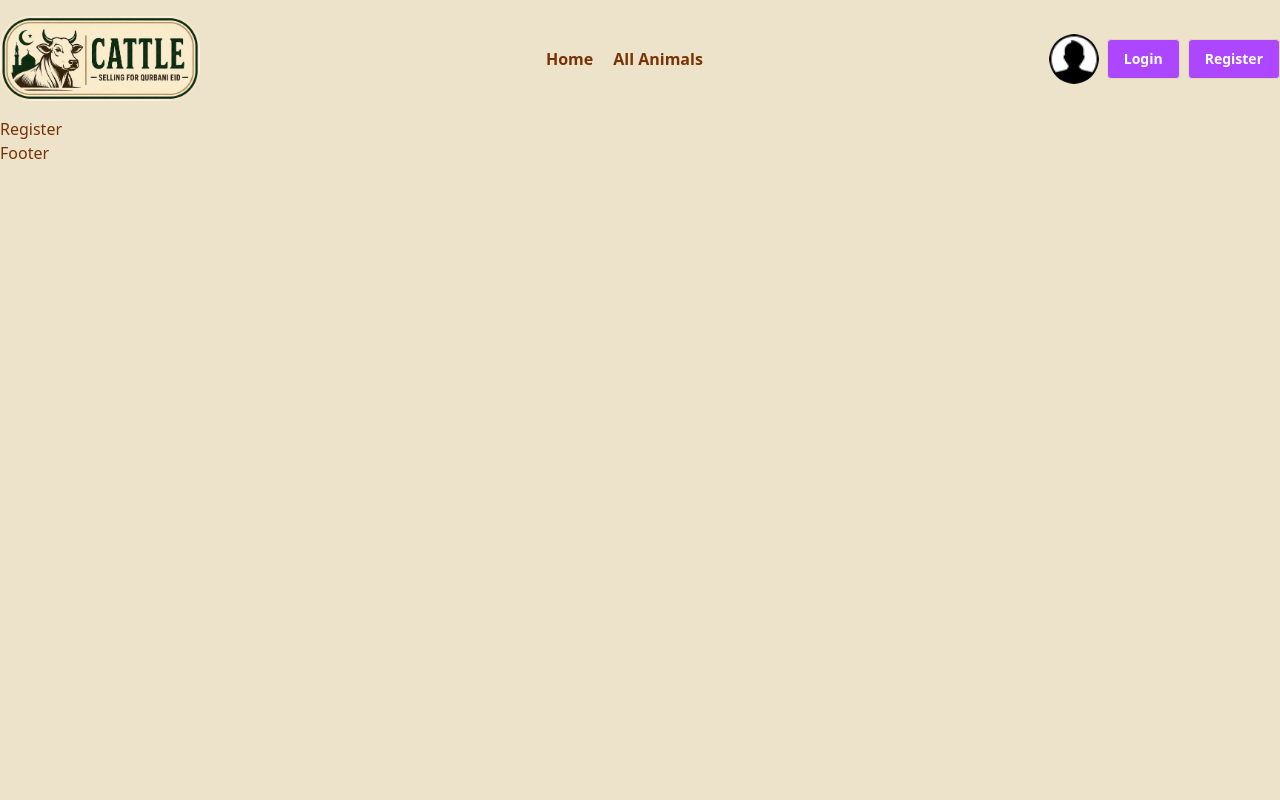
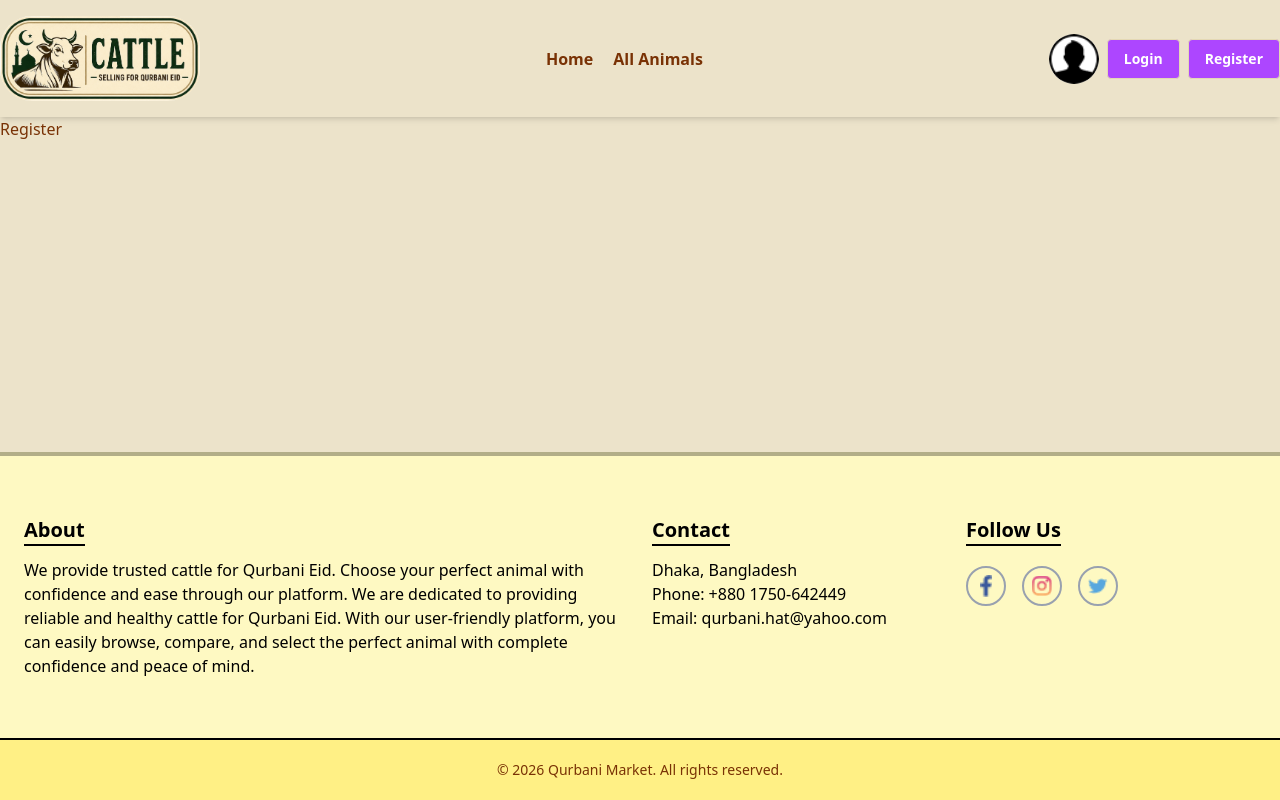
Before and after one commit to rabbitkg/B13-A08, a Next.js app: page /register in a window 1280 px wide. Built offline with nearby package versions, Linux system fonts and the light colour scheme.

Commit message:
added hero-Banner and the footer section.

```diff
--- a/next.config.mjs
+++ b/next.config.mjs
@@ -1,6 +1,15 @@
 /** @type {import('next').NextConfig} */
 const nextConfig = {
   /* config options here */
+  images: {
+    remotePatterns: [
+      {
+        protocol: 'https',
+        hostname: '**',
+        port: '',
+      },
+    ],
+  },
 };
 
 export default nextConfig;
--- a/src/app/(main)/page.js
+++ b/src/app/(main)/page.js
@@ -1,7 +1,14 @@
+import HeroBanner from "@/components/shared/Hero-banner";
+import NewHeroBanner from "@/components/shared/NewHeroBanner";
 import Image from "next/image";
 
 export default function Home() {
   return (
-    <h2 className="font-bold text-5xl text-purple-500">Homepage</h2>
+    <div className="mt-4">
+
+
+    {/* <HeroBanner /> */}
+    <NewHeroBanner/>
+    </div>
   );
 }
--- a/src/components/shared/Footer.jsx
+++ b/src/components/shared/Footer.jsx
@@ -1,10 +1,82 @@
-import React from 'react';
+import Image from "next/image";
+import React from "react";
+import facebookIcon from "@/assets/fb.png";
+import instagramIcon from "@/assets/instagram.png";
+import twitterIcon from "@/assets/twitter.png";
 
 const Footer = () => {
     return (
-        <div>
-            <h2>Footer</h2>
-        </div>
+        <footer className=" w-full border-t-4 border-black/30 bg-yellow-100 mt-auto">
+            <div className="container mx-auto">
+                <div className="max-w-7xl mx-auto px-6 py-15 grid grid-cols-1 md:grid-cols-4 gap-6 text-black">
+
+                    {/* About Section */}
+                    <div className="col-span-2">
+                        <h2 className="text-xl font-bold mb-3 border-b-2 border-black inline-block">
+                            About
+                        </h2>
+                        <p className="text">
+                            We provide trusted cattle for Qurbani Eid. Choose your perfect animal
+                            with confidence and ease through our platform. We are dedicated to providing reliable and healthy cattle for Qurbani Eid. With our user-friendly platform, you can easily browse, compare, and select the perfect animal with complete confidence and peace of mind.
+                        </p>
+                    </div>
+
+                    {/* Contact Info */}
+                    <div>
+                        <h2 className="text-xl font-bold mb-3 border-b-2 border-black inline-block">
+                            Contact
+                        </h2>
+                        <p className="text">Dhaka, Bangladesh</p>
+                        <p className="text">Phone: +880 1750-642449</p>
+                        <p className="text">Email: qurbani.hat@yahoo.com</p>
+                    </div>
+
+                    {/* Social Links */}
+                    <div>
+                        <h2 className="text-xl font-bold mb-3 border-b-2 border-black inline-block">
+                            Follow Us
+                        </h2>
+
+                        <div className="flex gap-4 mt-2">
+                            <div className="w-10 h-10 flex items-center justify-center border-2 border-gray-400 rounded-full p-3 hover:scale-110 transition cursor-pointer">
+                                <Image
+                                    src={facebookIcon}
+                                    alt="Facebook"
+                                    width={20}
+                                    height={20}
+                                    className="object-contain"
+                                />
+                            </div>
+
+                            <div className="w-10 h-10 flex items-center justify-center border-2 border-gray-400 rounded-full hover:scale-110 transition cursor-pointer">
+                                <Image
+                                    src={instagramIcon}
+                                    alt="Instagram"
+                                    width={20}
+                                    height={20}
+                                    className="object-contain"
+                                />
+                            </div>
+
+                            <div className="w-10 h-10 flex items-center justify-center border-2 border-gray-400 rounded-full hover:scale-110 transition cursor-pointer">
+                                <Image
+                                    src={twitterIcon}
+                                    alt="Twitter"
+                                    width={20}
+                                    height={20}
+                                    className="object-contain"
+                                />
+                            </div>
+                        </div>
+                    </div>
+                </div>
+
+            </div>
+            {/* Bottom Bar */}
+            <div className="text-center border-t-2 border-black py-5 text-sm bg-yellow-200">
+                © {new Date().getFullYear()} Qurbani Market. All rights reserved.
+            </div>
+        </footer>
     );
 };
 
--- /dev/null
+++ b/src/components/shared/Hero-banner.jsx
@@ -0,0 +1,85 @@
+import Image from "next/image";
+import Link from "next/link";
+
+
+const HeroBanner = () => {
+    return (
+        <div>
+            <div className="carousel w-full">
+                <div id="slide1" className="carousel-item relative w-full">
+                    <Image
+                        src="https://i.ibb.co.com/TMV2cKdW/qurbani-banner1.png"
+                        alt="Slide 1"
+                        className="w-full"
+                        width={800}
+                        height={600}
+                    />
+                    <div className="absolute inset-0 flex items-end justify-center pb-50">
+                    <Link href="/all-animals">
+                        <button
+
+                            className="px-10 py-4 text-2xl md:text-xl font-bold
+                            border-2 border-white text-white
+                            bg-white/10 backdrop-blur-sm
+                            hover:bg-white/30 hover:text-white/150
+                            transition duration-300
+                            shadow-[4px_4px_0_rgba(0,0,0,0.4)] rounded-xl"
+                            >
+                            Browse All Animals
+                        </button>
+                            </Link>
+
+                    </div>
+
+
+                    <div className="absolute left-5 right-5 top-1/2 flex -translate-y-1/2 transform justify-between">
+                        <a href="#slide4" className="btn btn-circle">❮</a>
+                        <a href="#slide2" className="btn btn-circle">❯</a>
+                    </div>
+                </div>
+
+
+
+
+
+                <div id="slide2" className="carousel-item relative w-full">
+                    <Image
+                        src="https://i.ibb.co.com/b5gfMmBm/qurbani-banner2.png"
+                        alt="Slide 2"
+                        className="w-full"
+                        width={800}
+                        height={600}
+                    />
+
+                    <div className="absolute inset-0 flex items-end justify-center pb-50">
+                    <Link href="/all-animals">
+                        <button
+
+                            className="px-10 py-4 text-2xl md:text-xl font-bold
+                            border-2 border-white text-white
+                            bg-white/10 backdrop-blur-sm
+                            hover:bg-white/30 hover:text-white/150
+                            transition duration-300
+                            shadow-[4px_4px_0_rgba(0,0,0,0.4)] rounded-xl"
+                            >
+                            Browse All Animals
+                        </button>
+                            </Link>
+
+                    </div>
+
+
+
+                    <div className="absolute left-5 right-5 top-1/2 flex -translate-y-1/2 transform justify-between">
+                        <a href="#slide1" className="btn btn-circle">❮</a>
+                        <a href="#slide3" className="btn btn-circle">❯</a>
+                    </div>
+                </div>
+
+
+            </div>
+        </div>
+    );
+};
+
+export default HeroBanner;
--- a/src/components/shared/Navbar.jsx
+++ b/src/components/shared/Navbar.jsx
@@ -7,7 +7,8 @@ import logo from '@/assets/logo-nav.png'
 
 const Navbar = () => {
     return (
-        <div className='container flex mx-auto justify-between my-4'>
+        <div className='top-0 z-50 shadow-md'>
+            <div className='container flex mx-auto justify-between my-4 sticky'>
             <div>
                 <Image href="/" src={logo} alt='logo' width={200} height={50} className='rounded-4xl cursor-pointer' />
             </div>
@@ -30,6 +31,9 @@ const Navbar = () => {
                 <Link href={"/register"}>Register</Link>
                 </button>
             </div>
+
+        </div>
+                        {/* <div className='border border-gray-300 mb-4 shadow-lg'></div> */}
         </div>
     );
 };
--- /dev/null
+++ b/src/components/shared/NewHeroBanner.jsx
@@ -0,0 +1,41 @@
+import Link from 'next/link';
+import React from 'react';
+
+const NewHeroBanner = () => {
+    return (
+        <div>
+            <div
+                className="hero h-200 bg-cover bg-center relative rounded-lg"
+                style={{
+                    backgroundImage:
+                        "url(https://i.ibb.co.com/2127hZn6/Chat-GPT-Image-Apr-30-2026-10-37-55-PM.png)",
+                }}
+            >
+                <div className="hero-overlay"></div>
+                <div className="hero-content text-neutral-content text-center">
+                    <div className="max-w-md">
+                        <h1 className="mb-5 text-7xl font-bold">Your Qurbani</h1>
+                        <p className="mb-5 font-bold text-3xl ">
+                            OUR SACRED RESPONSIBILITY
+                        </p>
+                        <Link href="/all-animals">
+                                                <button
+
+                                                    className="px-10 py-4 text-2xl md:text-xl font-bold
+                                                    border-2 border-white text-white
+                                                    bg-white/10 backdrop-blur-sm
+                                                    hover:bg-black/30 hover:text-white
+                                                    transition duration-300
+                                                     rounded-xl cursor-pointer"
+                                                    >
+                                                    Browse All Animals
+                                                </button>
+                                                    </Link>
+                    </div>
+                </div>
+            </div>
+        </div>
+    );
+};
+
+export default NewHeroBanner;
```
